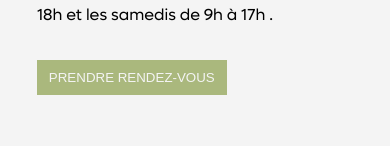
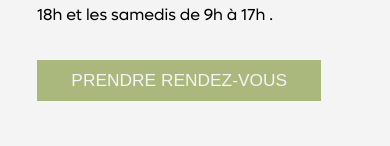
Before and after one commit to tess74600/Elisabeth, a React (Create React App) app: page /contact in a window 390 px wide. Shown: the part 507-653 px from the top of the page. Built offline with nearby package versions, Linux system fonts and the light colour scheme.

Commit message:
changing the size of a button

```diff
--- a/src/Pages/Contact/contact.module.scss
+++ b/src/Pages/Contact/contact.module.scss
@@ -37,6 +37,9 @@
 
     a {
       color: var(--white400);
+      @media screen and (max-width: 521px) {
+        font-size: 1.3em;
+      }
     }
   }
 
--- a/src/components/Button/button.module.scss
+++ b/src/components/Button/button.module.scss
@@ -22,7 +22,7 @@
     margin-bottom: 30px;
   }
   @media screen and (max-width: 521px) {
-    width: 60%;
+    width: 90%;
   }
 }
 .S {
```
